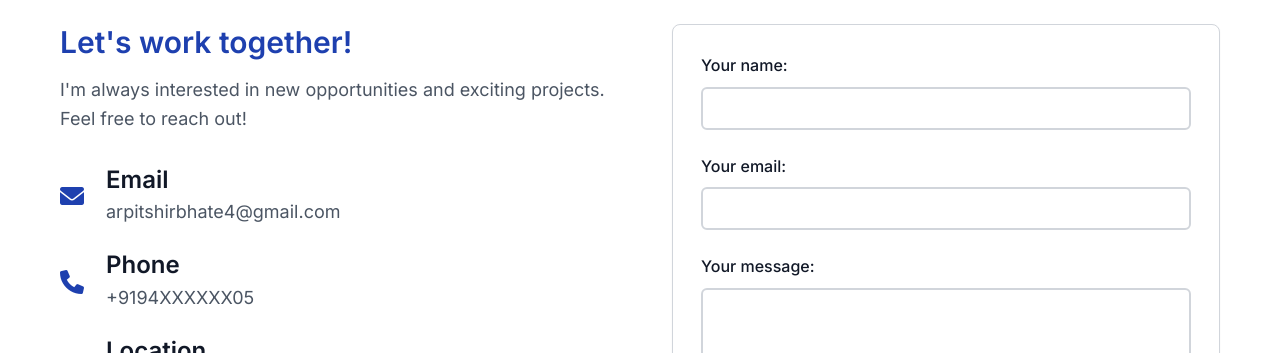
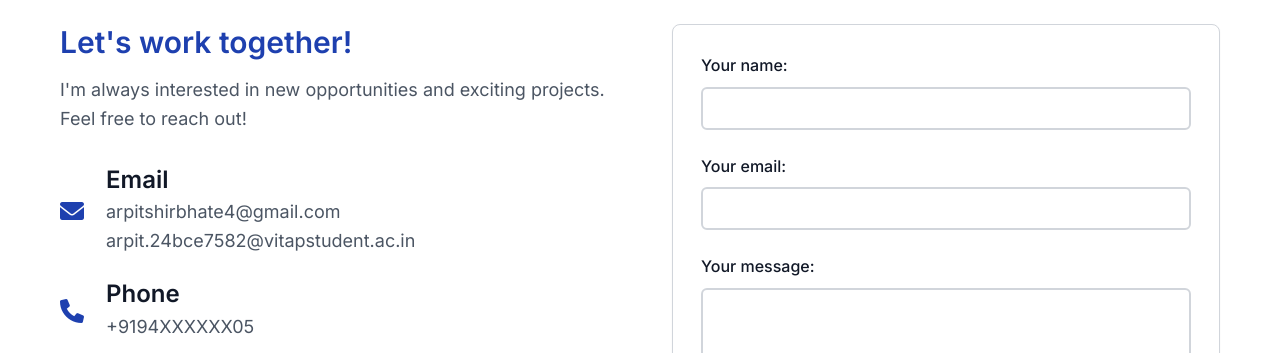
Before and after one commit to arpit2006/Portfolio-Arpit, a website: page Arpit-Portfolio/index.html in a window 1280 px wide. Shown: the part 4111-4464 px from the top of the page. Drawn offline with Linux system fonts and the light colour scheme; files whose address does not match are found by name.

Commit message:
added email

```diff
--- a/Arpit-Portfolio/index.html
+++ b/Arpit-Portfolio/index.html
@@ -288,6 +288,7 @@
                             <div>
                                 <h4>Email</h4>
                                 <p>arpitshirbhate4@gmail.com</p>
+                                <p>arpit.24bce7582@vitapstudent.ac.in</p>
                             </div>
                         </div>
                         <div class="contact-method">
```
